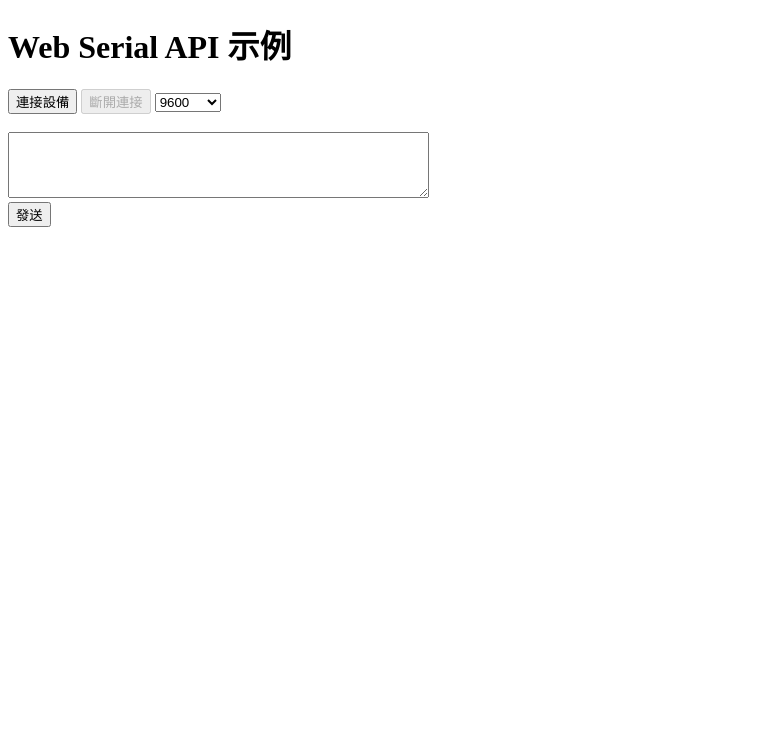
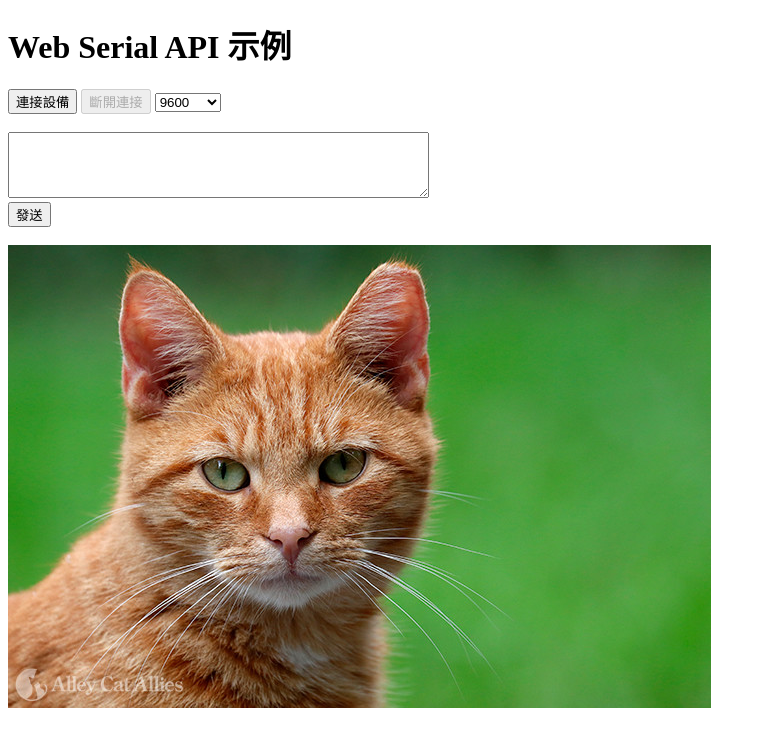
Before and after one commit to miroc99/webserial_test, a plain HTML site: page index.html in a window 1280 px wide. Shown: the whole page, without its empty margins (0-766 px from the left). Drawn offline with Linux system fonts and the light colour scheme.

Commit message:
add cat pic

```diff
--- a/index.html
+++ b/index.html
@@ -16,7 +16,7 @@
     <button id="send">發送</button>
     <br /><br />
     <div id="output"></div>
-
+    <img src="cat.jpg" />
     <script src="serial.js"></script>
     <script>
       document.addEventListener("DOMContentLoaded", () => {
```
Also changed, not shown: cat.jpg (added).
